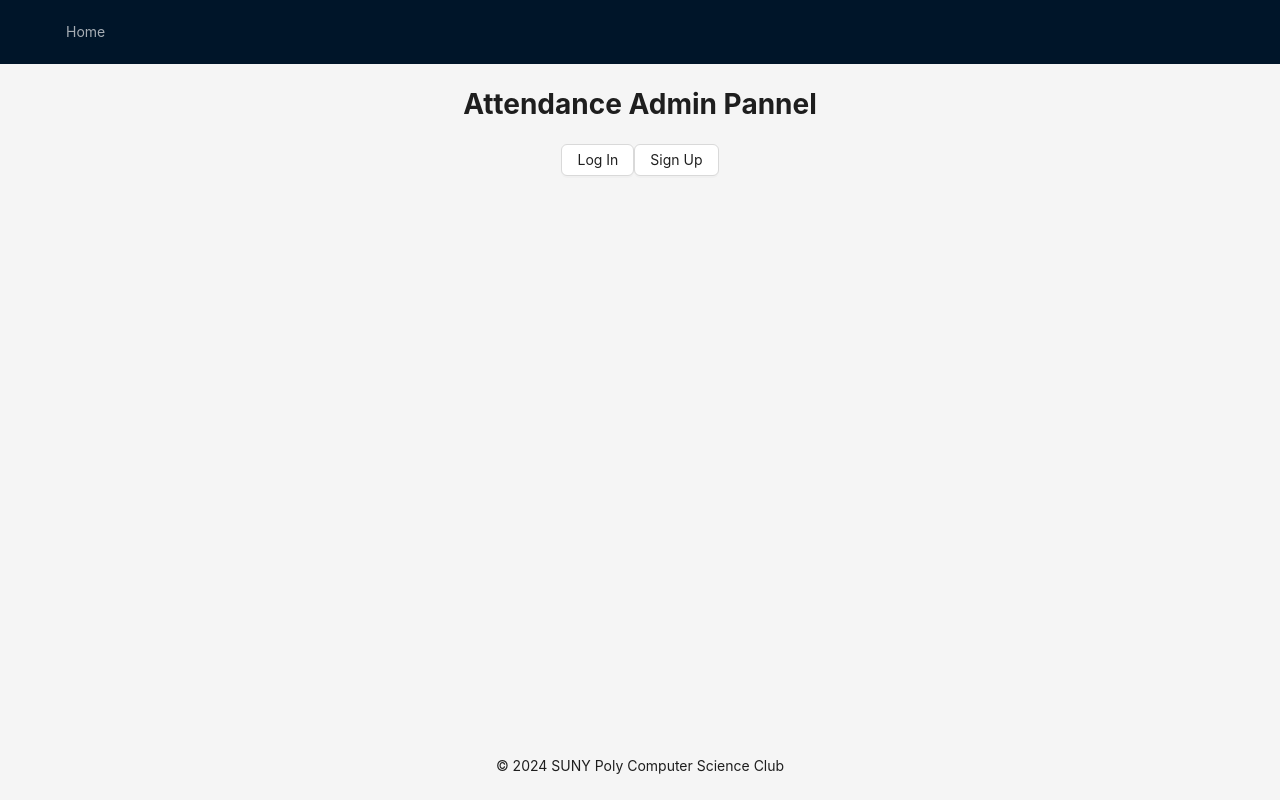
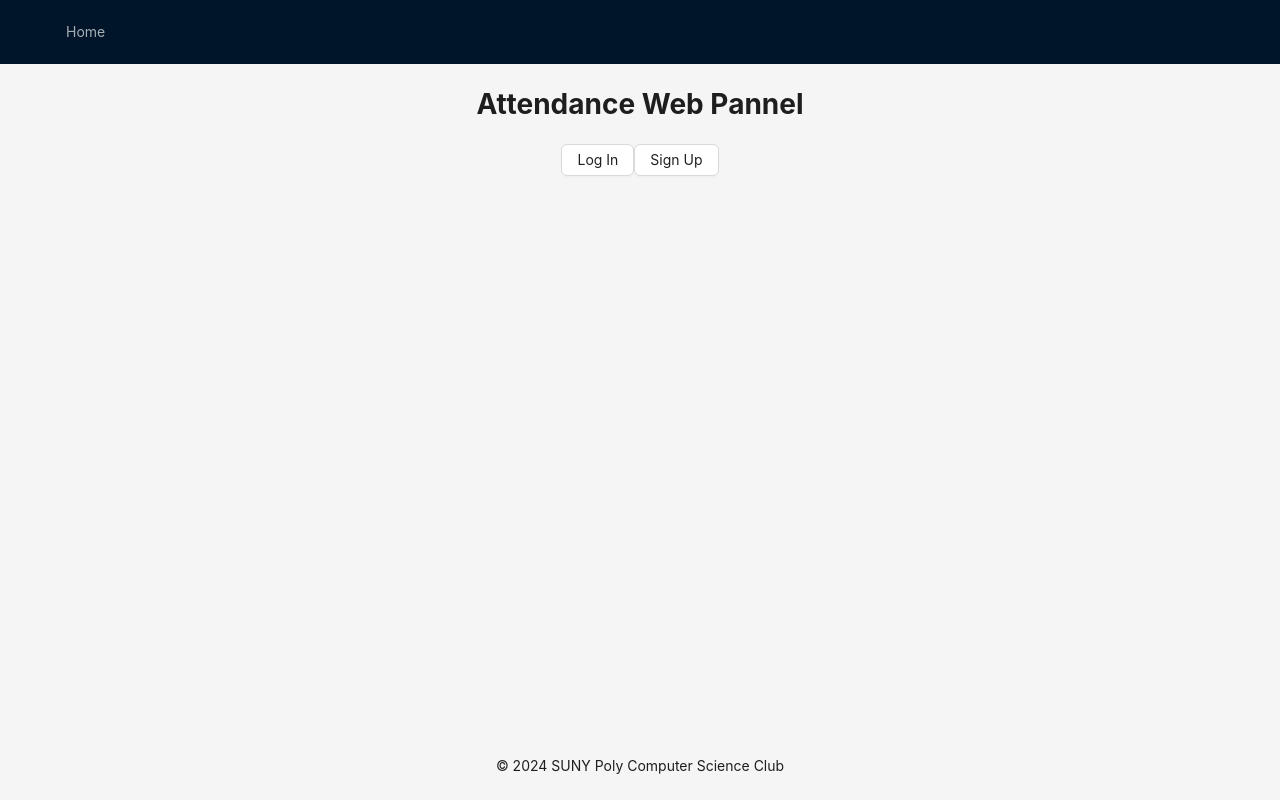
Before and after one commit to suny-poly-cs-club/attendance-app-web-panel, a React (Vite) app: page / in a window 1280 px wide. Built offline with nearby package versions, Linux system fonts and the light colour scheme; no server answers.

Commit message:
change title on home page

```diff
--- a/index.html
+++ b/index.html
@@ -4,7 +4,7 @@
     <meta charset="UTF-8" />
     <link rel="icon" type="image/svg+xml" href="/vite.svg" />
     <meta name="viewport" content="width=device-width, initial-scale=1.0" />
-    <title>Attendance Admin Pannel</title>
+    <title>Attendance Web Pannel</title>
   </head>
   <body>
     <div id="root"></div>
--- a/src/pages/Home.tsx
+++ b/src/pages/Home.tsx
@@ -30,7 +30,7 @@ const HomePage: FC = () => {
 
   return (
     <div className={styles.centered}>
-      <h1>Attendance Admin Pannel</h1>
+      <h1>Attendance Web Pannel</h1>
 
       {isLoggedIn ? (
         <h2>
```
